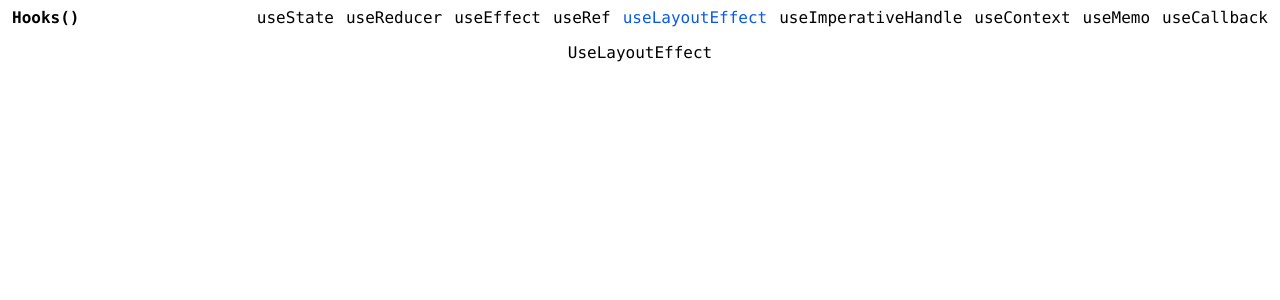
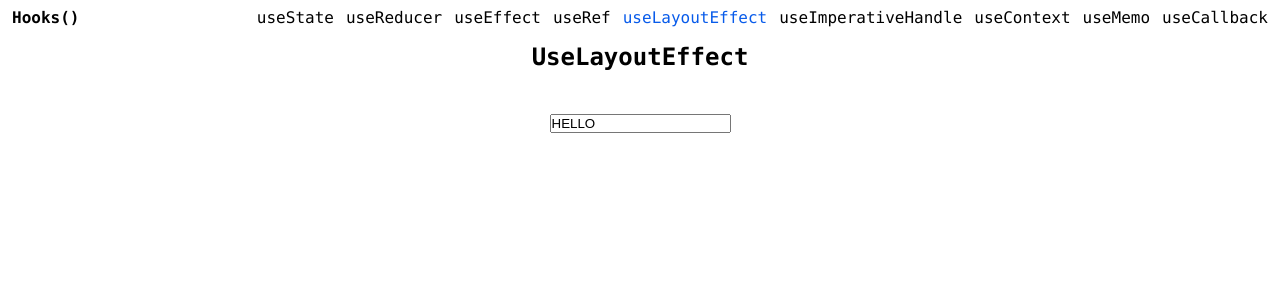
Before and after one commit to badawi1713/learn-react-hooks, a React (Create React App) app: page /use-layout-effect in a window 1280 px wide. Shown: the top 300 px of the page. Built offline with nearby package versions, Linux system fonts and the light colour scheme.

Commit message:
feat: add useLayoutEffect content

```diff
--- a/src/pages/UseLayoutEffect/UseLayoutEffect.jsx
+++ b/src/pages/UseLayoutEffect/UseLayoutEffect.jsx
@@ -1,8 +1,28 @@
-import React from 'react'
+import { useEffect, useLayoutEffect, useRef } from 'react'
 
 const UseLayoutEffect = () => {
+
+  const inputRef = useRef(null)
+
+  useEffect(() => {
+    inputRef.current.value = "HELLO"
+    console.log('useEffect', inputRef.current.value)
+  }, [])
+
+  useLayoutEffect(() => {
+    console.log("useLayoutEffect", inputRef.current.value)
+  }, [])
+
+  // the difference between useLayoutEffect and UseEffect is
+  // useLayoutEffect always called first when page is rendering
+  // very useful if you want to change your layout before showing data or function
+
   return (
-    <div>UseLayoutEffect</div>
+    <>
+      <h1>UseLayoutEffect</h1>
+      <br />
+      <input ref={inputRef} value="DZAKY" onChange={e => console.log(e)} />
+    </>
   )
 }
 
```
